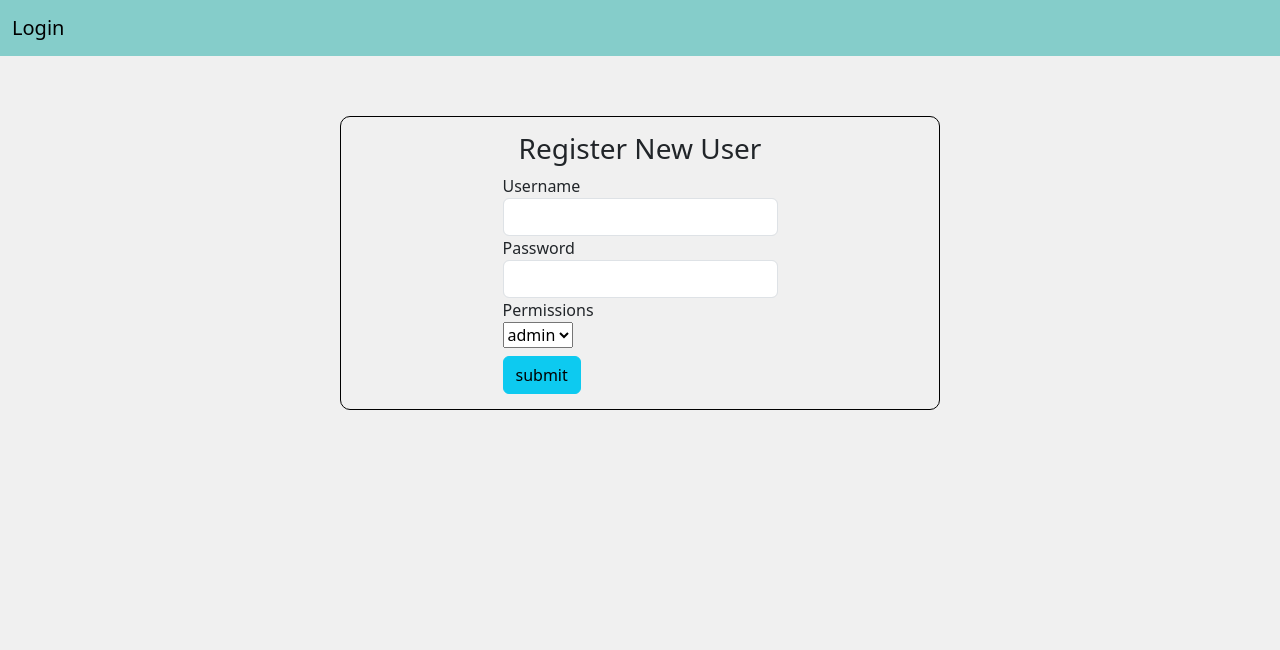
After one commit to JesusBandez/proyecto_Ing_software, a Flask app: page /users_list/new_user in a window 1280 px wide. The commit adds this page. Shown: the top 650 px of the page. Run offline with Flask 3, Linux system fonts and the light colour scheme.

Commit message:
Added register user

```diff
--- a/src/routes/users_list.py
+++ b/src/routes/users_list.py
@@ -12,6 +12,19 @@ def users_lists():
 @app.route('/users_list/delete', methods=['GET', 'POST'])
 def delete_user():
     user_id = request.form['id']
-    # Eliminar al usuario de la base
+    # Eliminar al usuario de la base de datos
     # TODO
     return redirect(url_for('users_lists'))
+
+@app.route('/users_list/new_user')
+def new_user():
+    return render_template('users_list/new_user.html')
+
+@app.route('/users_list/add_new_user', methods=['POST'])
+def add_new_user():
+    # Agregar el nuevo usuario a la base de datos
+    # TODO
+    print(request.form['username'])
+    print(request.form['password'])
+    print(request.form['permissions'])
+    return redirect(url_for('users_lists'))
--- /dev/null
+++ b/src/templates/users_list/new_user.html
@@ -0,0 +1,37 @@
+{% extends "base.html" %}
+{% block title %}<title>Register New User</title>{% endblock %}
+{% block body %}
+<div style="max-width: 600px; margin:auto; margin-top:60px; border: 1px solid black; border-radius: 10px">
+    <div id="register" style="margin: 15px 0px">
+        <div class="container">
+            <div id="register-row" class="row justify-content-center align-items-center">
+                <div id="register-column" class="col-md-6">
+                    <div id="register-box" class="col-md-12">
+                        <form id="register-form" class="form" action="{{url_for('add_new_user')}}" method="post">
+                            <h3 class="text-center">Register New User</h3>
+                            <div class="form-group">
+                                <label for="username">Username</label><br>
+                                <input type="text" name="username" id="username" class="form-control" required>
+                            </div>
+                            <div class="form-group">
+                                <label for="password">Password</label><br>
+                                <input type="text" name="password" id="password" class="form-control">
+                            </div>
+                            <div class="form-group">
+                                <label for="permissions">Permissions</label><br>
+                                    <select name="permissions" required>
+                                        <option value="admin">admin</option>
+                                        <option value="user">user</option>
+                                    </select>
+                            </div>
+                            <div class="form-group">
+                                <input type="submit" name="submit" class="btn btn-info btn-md mt-2" value="submit">
+                            </div>
+                        </form>
+                    </div>
+                </div>
+            </div>
+        </div>
+    </div>
+</div>
+{% endblock %}
--- a/src/templates/users_list/users_list.html
+++ b/src/templates/users_list/users_list.html
@@ -1,5 +1,5 @@
 {% extends "base.html" %}
-{% block title %}<title>Lista de usuarios</title>{% endblock %}
+{% block title %}<title>User's list</title>{% endblock %}
 {% block body %}
 <div class="container">
     <h2 class="text-center mb-4 mt-3">User's list </h2>
@@ -29,7 +29,7 @@
                   <form class="text-center" method="post">
                     <button method="post" class="btn btn-danger"
                             name="id" value="{{user.username}}"
-                            formaction="{{'users_list/delete'}}">
+                            formaction="{{url_for('delete_user')}}">
                         <i class="fa fa-trash" aria-hidden="true"></i>
                     </button>
                   </form>
```
